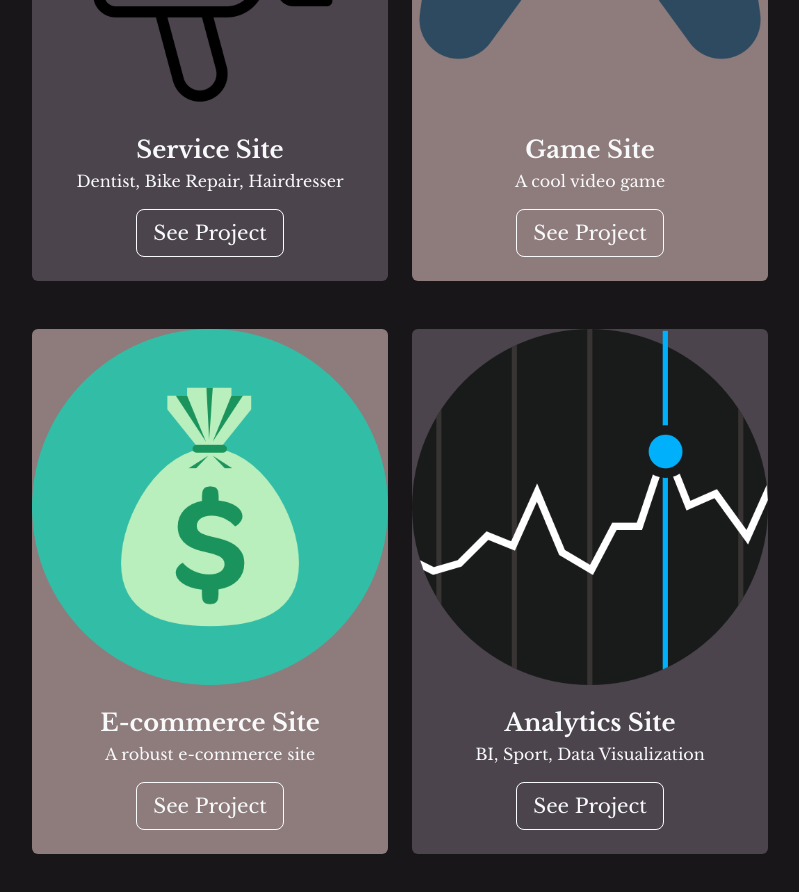
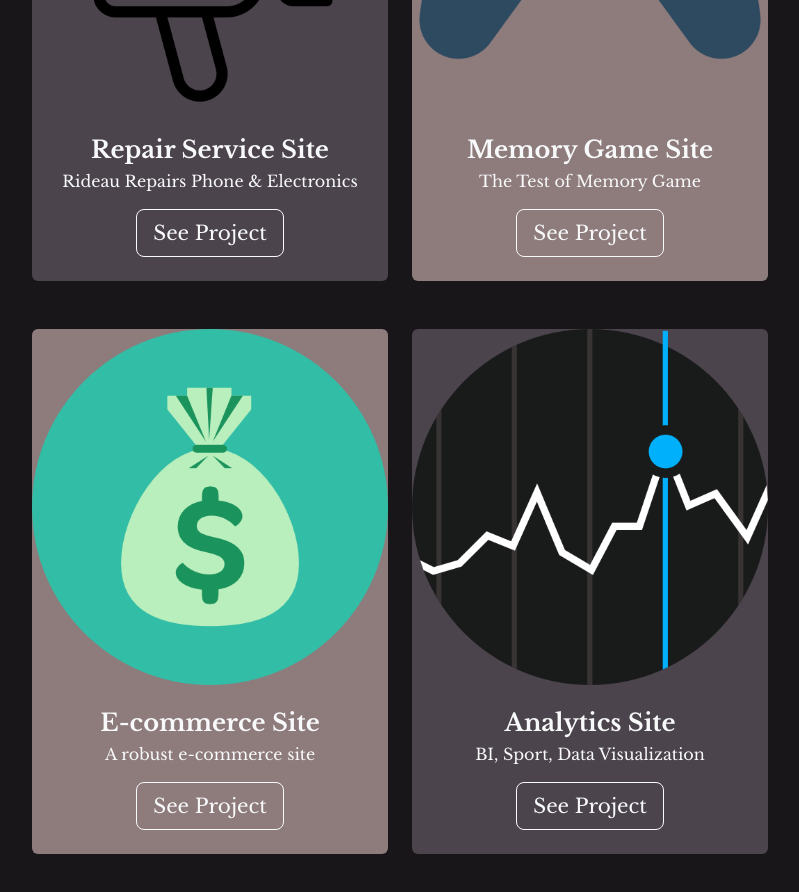
Before and after one commit to andriusavenido/SEG3125Portfolio, a website: page index.html in a window 1280 px wide. Shown: the part 1960-2852 px from the top of the page, without its empty margins (240-1039 px from the left). Drawn offline with nearby package versions, Linux system fonts and the light colour scheme.

Commit message:
adding game site link

```diff
--- a/index.html
+++ b/index.html
@@ -88,8 +88,8 @@
           <div class="card border-0 bg-primary text-light">
             <img src="assets/placeholderservice.png" alt="service img" class="card-img-top">
             <div class="card-body text-center py-4">
-              <h4 class="card-title fw-bold">Service Site</h4>
-              <p class=" card-subtitle">Dentist, Bike Repair, Hairdresser</p>
+              <h4 class="card-title fw-bold">Repair Service Site</h4>
+              <p class=" card-subtitle">Rideau Repairs Phone & Electronics</p>
               <a href="https://avenidoseg3125service.netlify.app/" class="mt-3 btn btn-outline-light btn-lg mt-3" role="button" >
                 See Project
               </a>
@@ -100,9 +100,9 @@
           <div class="card border-0 bg-secondary text-light">
             <img src="assets/placeholdgame.png" alt="service img" class="card-img-top">
             <div class="card-body text-center py-4">
-              <h4 class="card-title fw-bold">Game Site</h4>
-              <p class="card-subtitle">A cool video game</p>
-               <a href="#sidebar" class="mt-3 btn btn-outline-light btn-lg mt-3" data-bs-toggle="offcanvas" role="button" aria-controls="sidebar">
+              <h4 class="card-title fw-bold">Memory Game Site</h4>
+              <p class="card-subtitle">The Test of Memory Game</p>
+               <a href="http://thetestofmemoryseg3125.netlify.app/" class="mt-3 btn btn-outline-light btn-lg mt-3" data-bs-toggle="offcanvas" role="button" aria-controls="sidebar">
                 See Project
               </a>
             </div>
```
